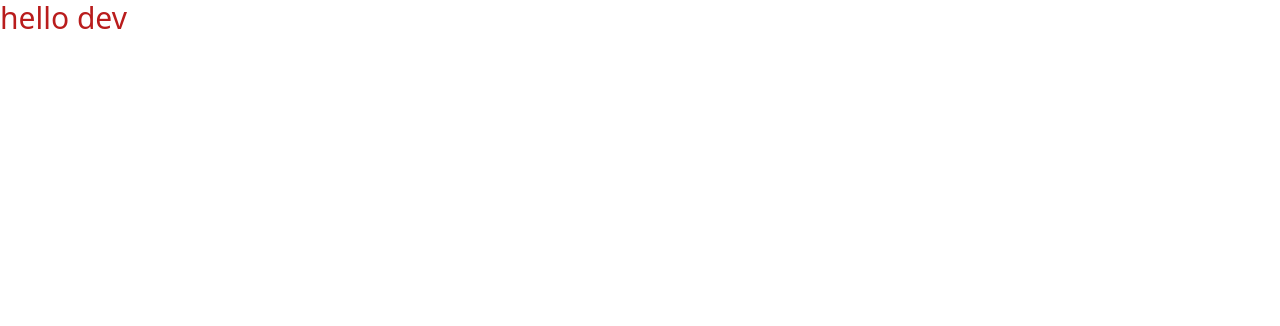
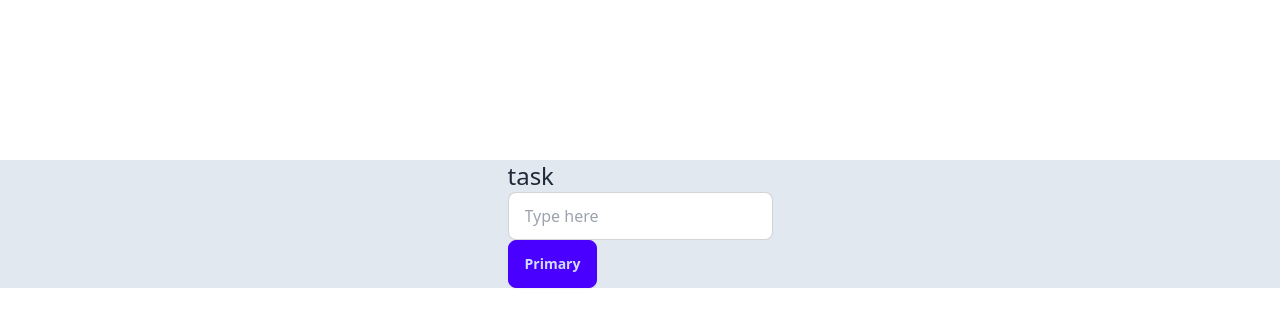
Before and after one commit to raghuveeersharma/TODO_FRONTEND, a React (Vite) app: page / in a window 1280 px wide. Shown: the top 326 px of the page. Built offline with nearby package versions, Linux system fonts and the light colour scheme.

Commit message:
add tailwind and make a input component

```diff
--- a/package.json
+++ b/package.json
@@ -10,6 +10,7 @@
     "preview": "vite preview"
   },
   "dependencies": {
+    "axios": "^1.7.7",
     "react": "^18.3.1",
     "react-dom": "^18.3.1"
   },
@@ -19,6 +20,7 @@
     "@types/react-dom": "^18.3.1",
     "@vitejs/plugin-react": "^4.3.3",
     "autoprefixer": "^10.4.20",
+    "daisyui": "^4.12.14",
     "eslint": "^9.13.0",
     "eslint-plugin-react": "^7.37.2",
     "eslint-plugin-react-hooks": "^5.0.0",
--- a/src/App.jsx
+++ b/src/App.jsx
@@ -1,10 +1,11 @@
 import "./App.css";
+import Input from "./components/Input.jsx";
 
 function App() {
   return (
     <>
       <div>
-        <h1 className="text-3xl text-red-700">hello dev</h1>
+        <Input />
       </div>
     </>
   );
--- /dev/null
+++ b/src/components/Input.jsx
@@ -0,0 +1,31 @@
+import axios from "axios";
+import { useState } from "react";
+
+const Input = () => {
+  const [input, setInput] = useState("");
+  const handelPost = async () => {
+    await axios.post("http://localhost:5000/tasks", { task: input });
+  };
+
+  return (
+    <div>
+      <div className="grid grid-rows-1  justify-center mt-40 bg-slate-200 ">
+        <label htmlFor="" className="text-2xl ">
+          task
+        </label>
+        <input
+          type="text"
+          value={input}
+          onChange={(e) => setInput(e.target.value)}
+          placeholder="Type here"
+          className="input input-bordered w-full max-w-xs"
+        />
+        <button className="btn btn-primary size-min" onClick={handelPost}>
+          Primary
+        </button>
+      </div>
+    </div>
+  );
+};
+
+export default Input;
--- a/tailwind.config.js
+++ b/tailwind.config.js
@@ -1,8 +1,9 @@
 /** @type {import('tailwindcss').Config} */
+import daisyui from "daisyui";
 export default {
   content: ["./index.html", "./src/**/*.{js,ts,jsx,tsx}"],
   theme: {
     extend: {},
   },
-  plugins: [],
+  plugins: [daisyui],
 };
```
Also changed, not shown: 1 other file (tests, documents, lock files or other folders).
